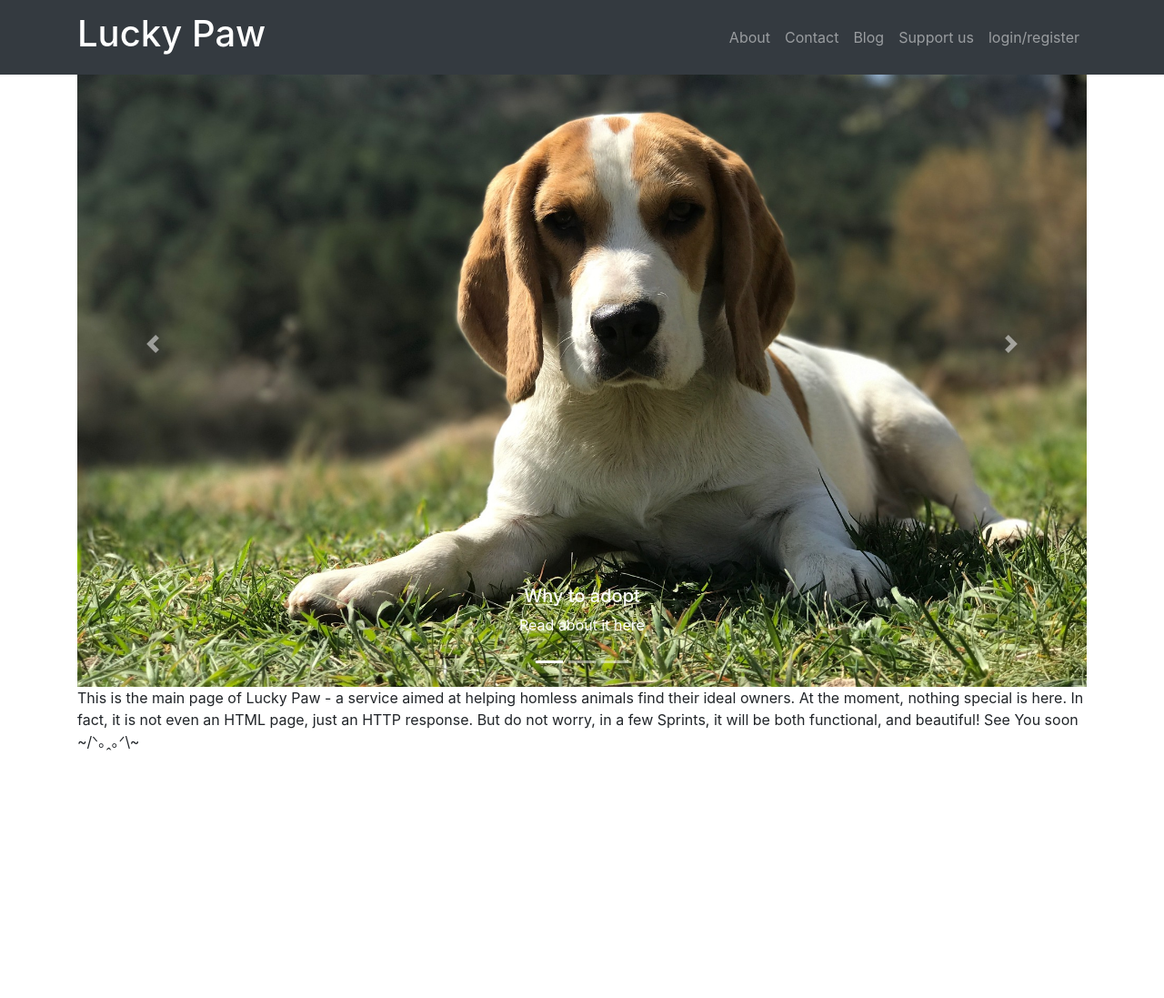
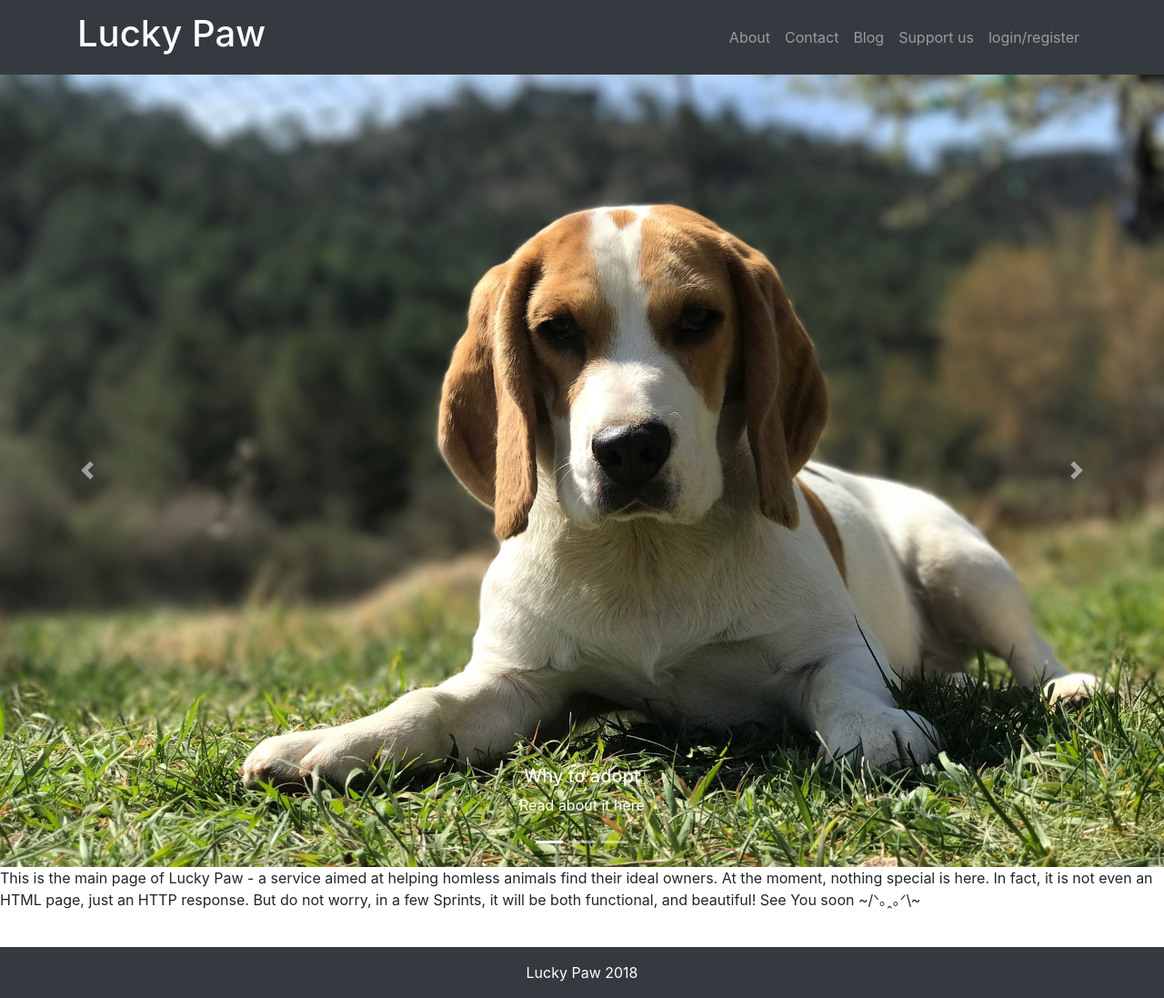
Before and after one commit to souserge/luckypaw, a Django app: page / in a window 1280 px wide. Shown: the whole page at 91% size. Before the commit the page ends 825 px from the top, so only its background shows below. Run offline with Django 3.2, Linux system fonts and the light colour scheme; some libraries are stand-ins or nearby versions.

Commit message:
Fix footer and navbar

```diff
--- a/app/static/css/base.css
+++ b/app/static/css/base.css
@@ -1,45 +1,10 @@
 html {
-    height: 100%;
-}
-
-body {
+    position: relative;
     min-height: 100%;
 }
 
-#site-wrapper {
-    min-height: 100%;
+footer {
+    position: absolute;
+    bottom: 0;
     width: 100%;
-    margin: 0;
-    padding: 0;
-    display: grid;
-    grid-template-rows: 1fr auto;
 }
-
-main {
-    margin: 0;
-    padding: 0;
-}
-
-/* footer {
-    grid-row-start: 2;
-    grid-row-end: 3;
-    width: 100%;
-    padding: 20px;
-    background-color: #343a40 !important;
-} */
-
-.carousel-img {
-    opacity: 1;
-    transition-property: opacity;
-    transition-duration: 0.5s;
-}
-
-.carousel-img:hover {
-    opacity: 0.5;
-}
-
-.carousel-item {
-    background-color: #000000;
-    /* clip: rect(0px,60px,200px,0px); */
-    overflow: hidden;
-}
--- a/app/templates/app/base.html
+++ b/app/templates/app/base.html
@@ -23,10 +23,8 @@
 </head>
 
 <body>
-  <div id="site-wrapper">
-
-    <header></header>
-      <nav class="navbar fixed-top navbar-expand-lg navbar-dark bg-dark fixed-top">
+  <header>
+    <nav class="navbar navbar-expand-lg navbar-dark bg-dark">
       <div class="container">
         <a class="navbar-brand" href="{% url "index" %}"><h1>Lucky Paw</h1></a>
         <button class="navbar-toggler navbar-toggler-right" type="button" data-toggle="collapse" data-target="#navbarResponsive" aria-controls="navbarResponsive" aria-expanded="false" aria-label="Toggle navigation">
@@ -53,20 +51,21 @@
         </div>
       </div>
     </nav>
+
+    {% block extra_header %}
+    {% endblock extra_header %}
   </header>
 
-    {# The Document Body #}
-    <main id="content-wrapper" class="container">
+  <main>
     {% block content %}
     {% endblock content %}
   </main>
 
-    <!-- <footer>
+  <div class="py-5"></div>
+  <footer class="py-3 bg-dark">
     <div class="container">
       <p class="m-0 text-center text-white">Lucky Paw 2018</p>
     </div>
-    </footer> -->
-
-  </div>
+  </footer>
 </body>
 </html>
```
Lines whose indentation alone changed are shown as unchanged.
